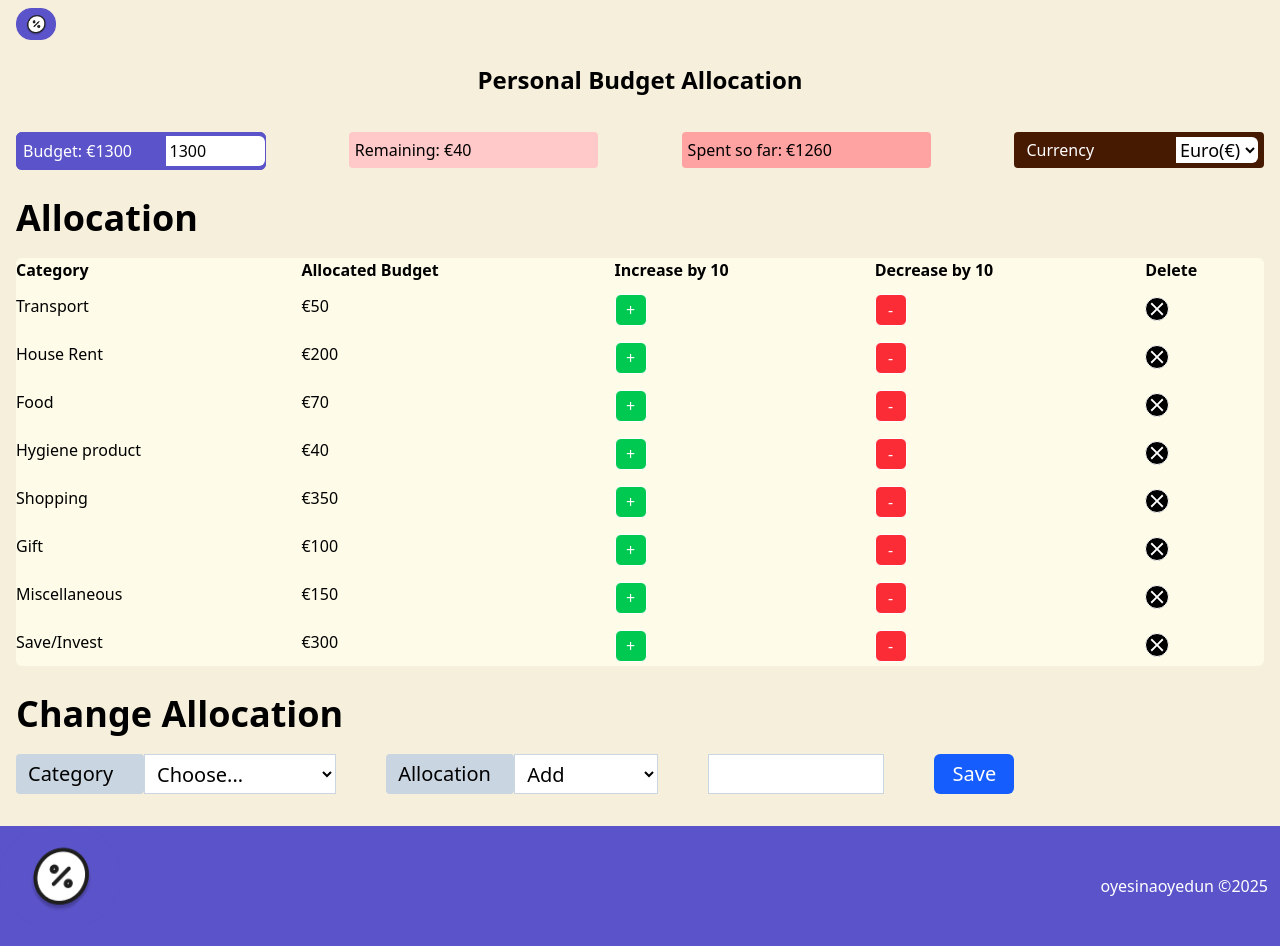
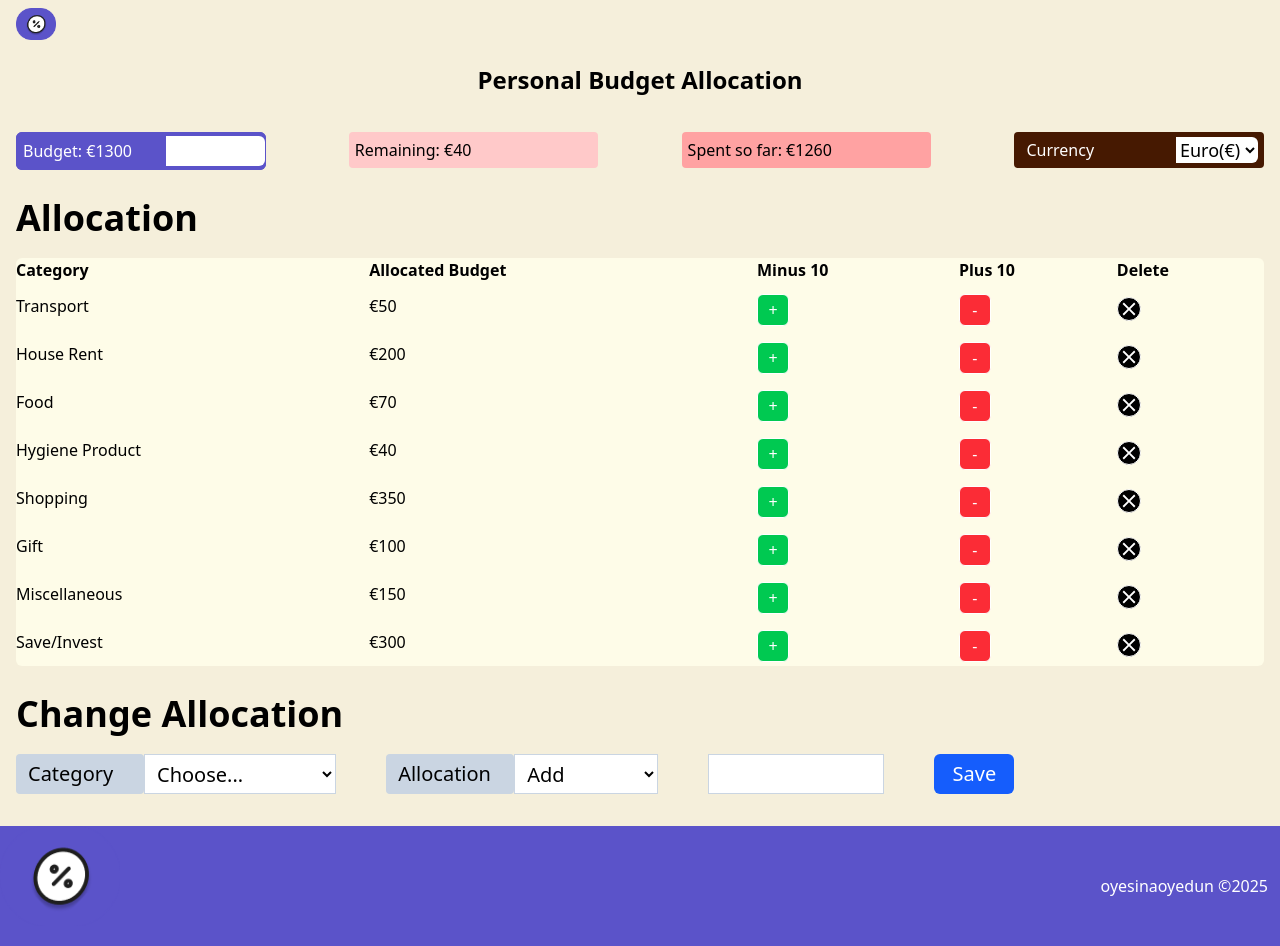
Before and after one commit to OyedunOye/budget_allocator, a React (Vite) app: page / in a window 1280 px wide. Built offline with nearby package versions, Linux system fonts and the light colour scheme.

Commit message:
fix: Removed the lagging issue with currency  change and budget change by not setting a new state with the desired values in the respective components, but rather updating the values directly within the didpatch payload.

```diff
--- a/src/components/AllocationForm.jsx
+++ b/src/components/AllocationForm.jsx
@@ -1,16 +1,20 @@
 import { useContext, useState } from "react"
 import { AppContext } from "../context/AppContext"
 
-const AllocationForm = (props) => {
-  const {dispatch, remaining, currency} = useContext(AppContext)
+const AllocationForm = () => {
+  const {state, dispatch, remaining} = useContext(AppContext)
   const [name, setName] = useState("")
   const [cost, setCost] = useState("")
   const [action, setAction] = useState("")
 
   const submitEvent = () => {
+
+    let allocatedNames = state.expenses.map(item=>item.name)
+    console.log(allocatedNames)
+
     console.log(remaining)
-    if(cost > remaining) {
-      alert(`The value cannot exceed remaining funds ${currency}` + remaining)
+    if(action==="Add" && cost > remaining) {
+      alert(`The cost cannot exceed remaining funds ${state.currency}` + remaining)
       setCost('')
       return
     }
@@ -26,12 +30,29 @@ const AllocationForm = (props) => {
         type: "RED_EXPENSE",
         payload: expense
       })
-    } else {
+    }
+
+    if (action === "Add" && allocatedNames.includes(name)) {
       dispatch({
         type: "ADD_EXPENSE",
         payload: expense
       })
+
     }
+
+    // if (action === "Add" && !(allocatedNames.includes(name))){
+    //   const payload = {
+    //     id:name,
+    //     name: name,
+    //     cost: parseInt(cost)
+    //   }
+    //   console.log(payload)
+
+    //   dispatch({
+    //     type: "ADD_ALLOCATION",
+    //     payload: payload
+    //   })
+    // }
   }
 
   return (
@@ -44,7 +65,7 @@ const AllocationForm = (props) => {
             <label htmlFor="inputGroupSelect01" className="text-2xl bg-slate-300 w-32 p-3 rounded-sm flex items-center max-md:text-sm md:text-xl">Category</label>
 
             <select className="border w-48 bg-white border-slate-300 text-2xl pl-2 max-md:text-sm md:text-xl" name="" id="inputGroupSelect01" onChange={(e)=> setName(e.target.value)}>
-              {/* {console.log(name)} */}
+              {console.log( state.expenses.map((item)=>item.name))}
               <option defaultValue>Choose...</option>
               <option value="House Rent" name="House Rent" className="">House Rent</option>
               <option value="Food" name="Food" className="">Food</option>
@@ -69,7 +90,7 @@ const AllocationForm = (props) => {
           <input className="border bg-white border-slate-300 text-2xl w-44 h-10 max-md:text-sm md:text-xl p-2" required='required' type='number' id="cost" value={cost} step={10} onChange={(e)=>setCost(e.target.value)} />
           {console.log(cost)}
 
-          <button onClick={submitEvent} className="bg-blue-600 w-20 text-white rounded-md h-10 max-md:text-sm md:text-xl"> Save </button>
+          <button onClick={()=>submitEvent()} className="bg-blue-600 w-20 text-white rounded-md h-10 max-md:text-sm md:text-xl"> Save </button>
         </div>
     </div>
   )
--- a/src/components/Budget.jsx
+++ b/src/components/Budget.jsx
@@ -1,19 +1,18 @@
-import {memo, useContext, useEffect, useState} from 'react'
+import { useContext } from 'react'
 import { AppContext } from '../context/AppContext'
 
 const Budget = () => {
     const {state, dispatch } = useContext(AppContext);
-    const [newBudget, setNewBudget] = useState(state.budget)
-    // const handleBudgetChange = (e) => {
-    //     setNewBudget(e.target.value)
-    // }
+    // const [newBudget, setNewBudget] = useState("")
+
 
     //issue with first increase or decrease button click for budget. It does not work as expected, so the input box is 10 ahead of state budget when step is used for increment, the worst is that it delays one keystroke when typed in. Image 890 showing 89 in budget state.
-    const updateBudgetState = (e, updatedBudget) =>{
-      setNewBudget(e.target.value)
+    //This was fixed by not using code line 6. Setting a new state of newBudget makes the first click reflect initial state which translates into the initial lagging behaviour.
+    const updateBudgetState = (e) =>{
+      // setNewBudget(e.target.value)
 
       dispatch ({
-        payload: updatedBudget,
+        payload: e.target.value,
         type: 'SET_BUDGET'
       })
     }
@@ -25,7 +24,8 @@ const Budget = () => {
     <div className="bg-[#5B53C9] h-full rounded-md w-[20%] max-md:w-full">
         <form className=" h-full w-full border-1 border-[#5B53C9] justify-between flex items-center rounded-md">
             <label className=" text-white h-full flex items-center p-1.5 rounded-l-md md:w-3/5">Budget: {state.currency}{state.budget}</label>
-            <input type="number" step={10} value={newBudget} onChange={(e)=>updateBudgetState(e, newBudget)
+            <input type="number" step={10} onChange={(e)=>
+            updateBudgetState(e)
             } className="bg-white h-full p-1 flex rounded-r-md md:w-2/5" />
         </form>
 
@@ -33,4 +33,4 @@ const Budget = () => {
   )
 }
 
-export default memo(Budget)
+export default Budget
--- a/src/components/Currency.jsx
+++ b/src/components/Currency.jsx
@@ -1,22 +1,22 @@
-import React, { memo, useContext, useState } from 'react'
+import React, { useContext } from 'react'
 import { AppContext } from '../context/AppContext'
 
 const Currency = () => {
     const { dispatch, state } = useContext(AppContext)
-    const [curr, setCurr] = useState(state.currency)
+    // const [curr, setCurr] = useState("") Resetting curr with  usestate gives a lagging effect as the first selection use the initial state in handleCurrChange.
 
     const handleCurrChange = (e) => {
-        setCurr(e.target.value)
+        // setCurr(e.target.value)
         dispatch({
             type: "CHANGE_CURRENCY",
-            payload: curr
+            payload: e.target.value
         })
     }
   return (
     <div className='w-[20%] max-md:w-full overflow-x-hidden'>
         <div className='items-center flex justify-between h-9 rounded-sm p-1.5 max-md:w-full bg-amber-950 '>
             <label htmlFor="currency" className="text-white h-full flex items-center p-1.5 rounded-l-md md:w-3/5">Currency</label>
-            <select name="" id="inputGroupSelect04" className=" bg-white rounded-r-md p-r-4 text-lg max-md:text-sm max-md:h-full " onChange={(e)=> handleCurrChange(e)} >
+            <select value={state.currency} name="" id="inputGroupSelect04" className=" bg-white rounded-r-md p-r-4 text-lg max-md:text-sm max-md:h-full " onChange={(e)=> handleCurrChange(e)}>
                 <option defaultValue value="€">Euro(€)</option>
                 <option value="zł">PLN(zł)</option>
                 <option value="₦">NGN(₦)</option>
@@ -30,4 +30,4 @@ const Currency = () => {
   )
 }
 
-export default memo(Currency)
+export default Currency
--- a/src/components/ExpenseList.jsx
+++ b/src/components/ExpenseList.jsx
@@ -51,8 +51,8 @@ const ExpenseList = () => {
                 <tr >
                     <th className="">Category</th>
                     <th className="">Allocated Budget</th>
-                    <th className="">Increase by 10</th>
-                    <th className="">Decrease by 10</th>
+                    <th className="">Minus 10</th>
+                    <th className="">Plus 10</th>
                     <th className="">Delete</th>
                 </tr>
             </thead>
@@ -75,4 +75,4 @@ const ExpenseList = () => {
     )
 }
 
-export default memo(ExpenseList)
+export default ExpenseList
--- a/src/context/AppContext.jsx
+++ b/src/context/AppContext.jsx
@@ -46,6 +46,14 @@ export const AppReducer = (state, action) => {
             ...state,
             currency: action.payload
         }
+        // I would like to enable user to remove unwanted category from the table list and add new ones from the drop down list
+        //as they wifh. Need to figure out how to do this. Need to set action invoker in AllocationForm for this purpose too.
+    case 'ADD_ALLOCATION':
+        return {
+            ...state,
+            expenses: state.expenses.push(action.payload)
+        };
+
 
     default:
         return state;
@@ -59,7 +67,7 @@ const initialState = {
         { id: "Transport", name: 'Transport', cost: 50 },
         { id: "House Rent", name: 'House Rent', cost: 200 },
         { id: "Food", name: 'Food', cost: 70 },
-        { id: "Hygiene product", name: 'Hygiene product', cost: 40 },
+        { id: "Hygiene Product", name: 'Hygiene Product', cost: 40 },
         { id: "Shopping", name: 'Shopping', cost: 350 },
         { id: "Gift", name: 'Gift', cost: 100 },
         { id: "Miscellaneous", name: 'Miscellaneous', cost: 150 },
```
